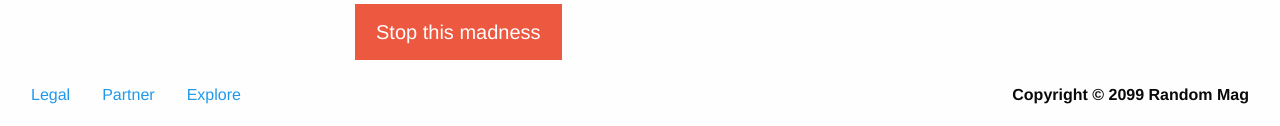
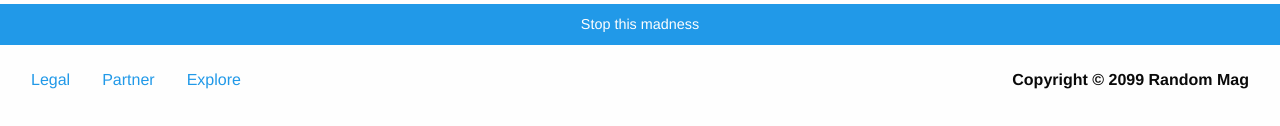
Before and after one commit to KurtisReid/death_by_paint_and_congress, a plain HTML site: page foundation-6/index.html in a window 1280 px wide. Shown: the part 449-575 px from the top of the page. Drawn offline with Linux system fonts and the light colour scheme.

Commit message:
add stop video button

```diff
--- a/foundation-6/index.html
+++ b/foundation-6/index.html
@@ -35,8 +35,9 @@
 				<iframe width='560' height='350' src='http://www.c-span.org/video/standalone/?404161-2/us-house-legislative-business'></iframe>
 			</div>
 		</div>
-		<div class="row">
-			<div class="large-6 large-centered columns"><a href="#" class="large alert button">Stop this madness</a></div>
+
+		<a href="#" class="expanded button">Stop this madness</a>
+
 	</header>
 
 
```
